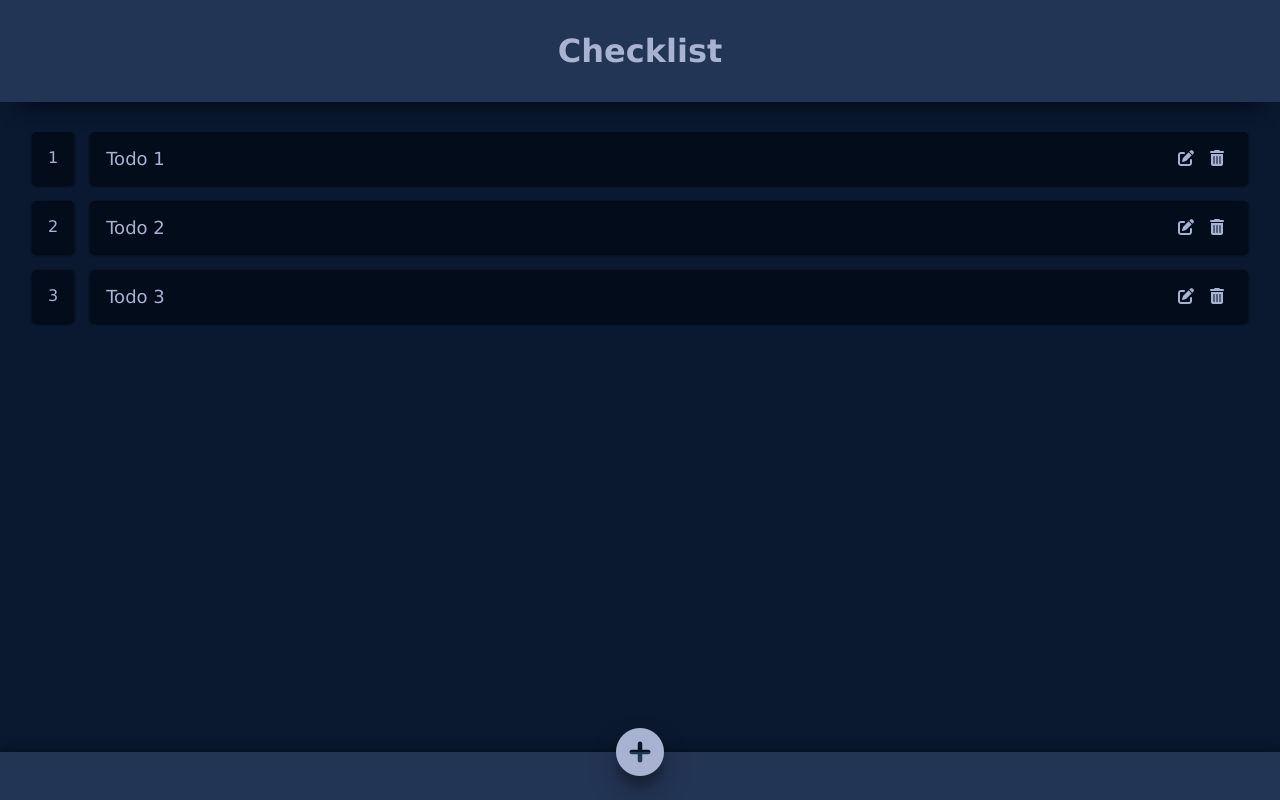
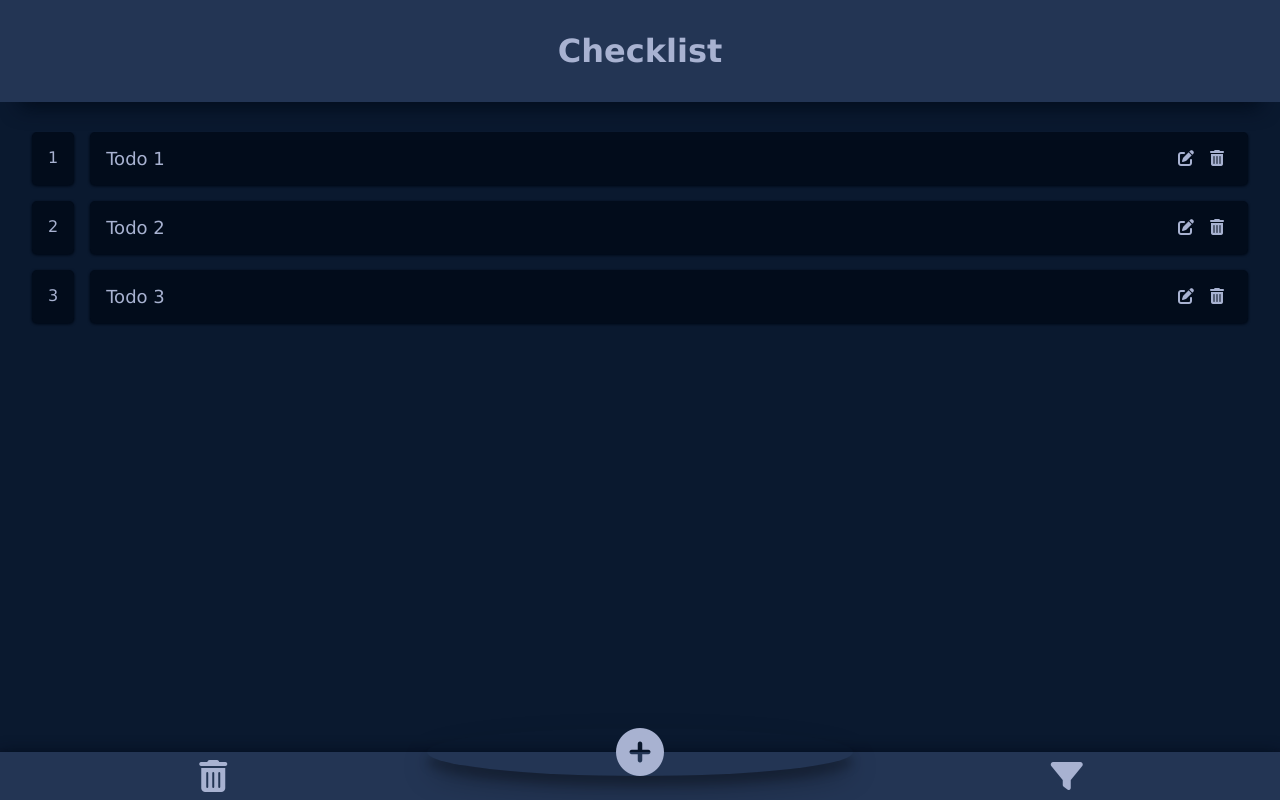
Before and after one commit to johnLexicon/fej22-vue-lab3, a Vue app: page / in a window 1280 px wide. Built offline with nearby package versions, Linux system fonts and the light colour scheme.

Commit message:
Added icons for delete all and filtering.

```diff
--- a/src/components/Footer.vue
+++ b/src/components/Footer.vue
@@ -1,5 +1,8 @@
 <template>
   <footer>
+    <div id="removeAll">
+      <i type="button" class="fa-solid fa-trash-can fa-2x"></i>
+    </div>
     <div
       id="addBtn"
       type="button"
@@ -7,6 +10,9 @@
       class="btn btn-primary"
     >
       <i class="fa-solid fa-circle-plus fa-3x"></i>
+    </div>
+    <div id="filter" class="btn btn-primary">
+      <i class="fa-solid fa-filter fa-2x"></i>
     </div>
   </footer>
 </template>
@@ -31,6 +37,7 @@ footer {
   background-color: var(--lightest-navy);
   display: flex;
   justify-content: center;
+  align-items: center;
   box-shadow: var(--dark-navy) 0px 2px 4px 0px,
     var(--dark-navy) 0px 2px 16px 0px;
   position: fixed;
@@ -38,9 +45,12 @@ footer {
   left: 0;
   right: 0;
 }
+footer > div {
+  flex: 1;
+  text-align: center;
+  cursor: pointer;
+}
 #addBtn {
-  cursor: pointer;
-  position: relative;
   transform: translateY(-50%);
   border-radius: 50%;
   box-shadow: rgba(0, 0, 0, 0.25) 0px 14px 28px,
```
